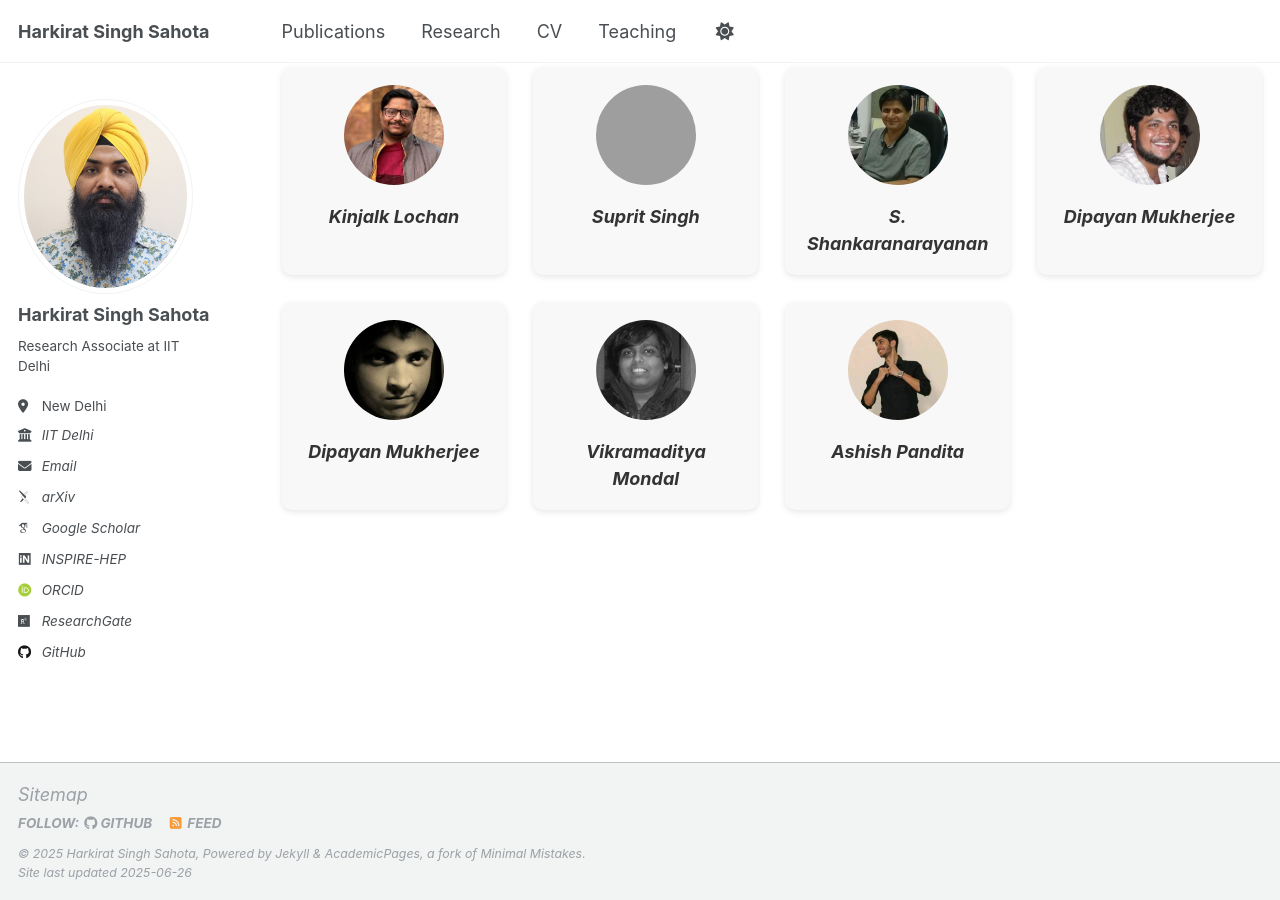
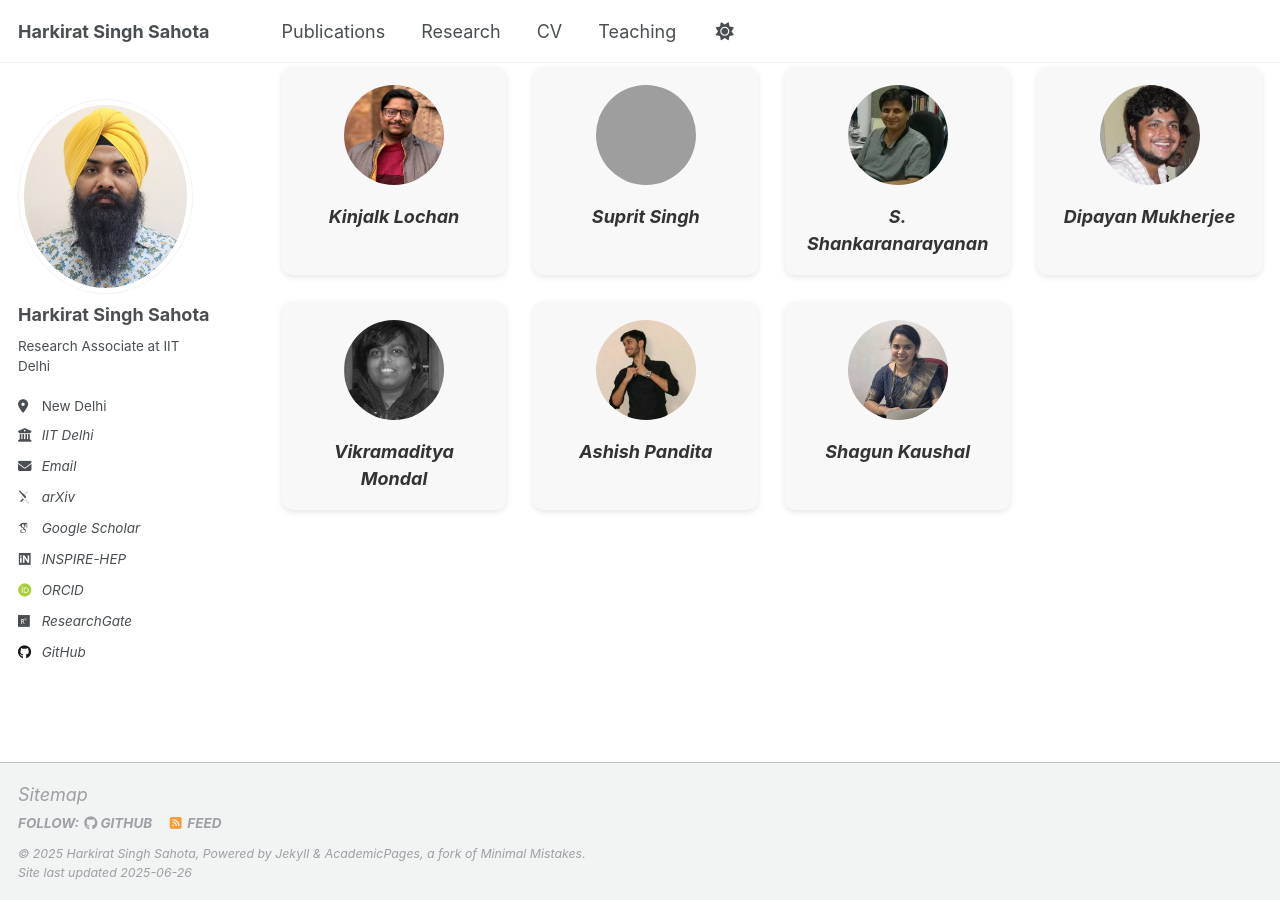
Before and after one commit to harkiratss/harkiratss.github.io, a Jekyll site: the page built from _pages/research.md, in a window 1280 px wide and 900 px high, scrolled down 741 px. Built offline with Jekyll 4.4.1, drawn with Linux system fonts in a browser that asks for light colours; some web fonts are replaced; grey boxes are pictures that could not be loaded.

Commit message:
Update research.md

```diff
--- a/_pages/research.md
+++ b/_pages/research.md
@@ -100,11 +100,6 @@ author_profile: true
   </div>
 
   <div class="collab-card">
-    <img src="/images/research_cards/dipayan.jpeg" alt="Dipayan Mukherjee">
-    <a class="collab-name" href="https://www.rri.res.in/people/postdoctoral-fellows/dipayan-mukherjee">Dipayan Mukherjee</a>
-  </div>
-
-  <div class="collab-card">
     <img src="/images/research_cards/mondal.jpg">
     <a class="collab-name" href="https://scholar.google.com/citations?hl=en&user=rb0NaaMAAAAJ">Vikramaditya Mondal</a>
   </div>
@@ -113,10 +108,9 @@ author_profile: true
     <img src="/images/research_cards/pandita.jpg" alt="Ashish Pandita">
     <a class="collab-name" href="https://in.linkedin.com/in/ashish-pandita-7850a21b2">Ashish Pandita</a>
   </div>
-
- <!--  <div class="collab-card">
+ <div class="collab-card">
     <img src="/images/research_cards/kaushal.jpeg" alt="Shagun Kaushal">
     <a class="collab-name" href="https://in.linkedin.com/in/shagun-kaushal-63881a231">Shagun Kaushal</a>
-  </div>-->
+  </div>
 
 </div>
```
